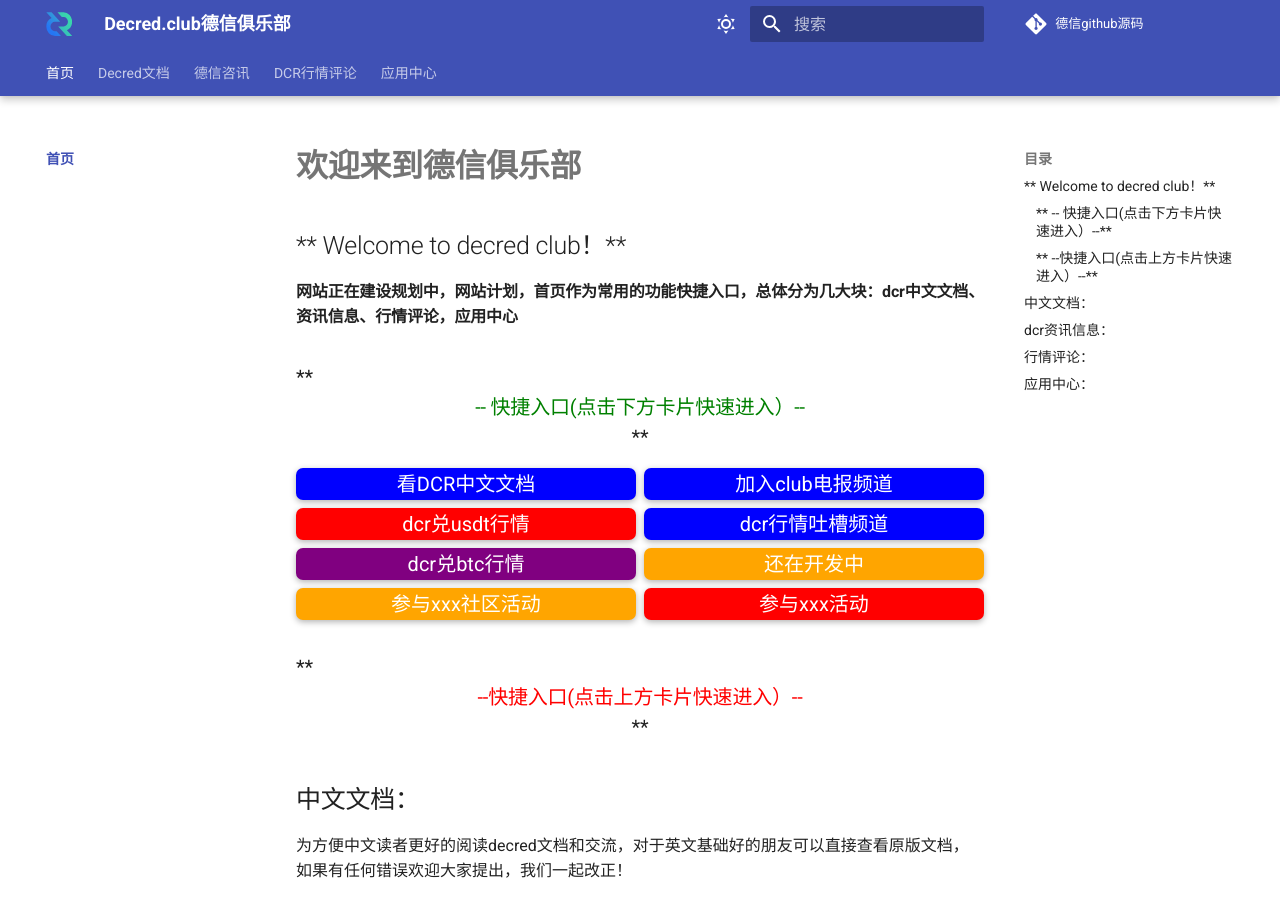
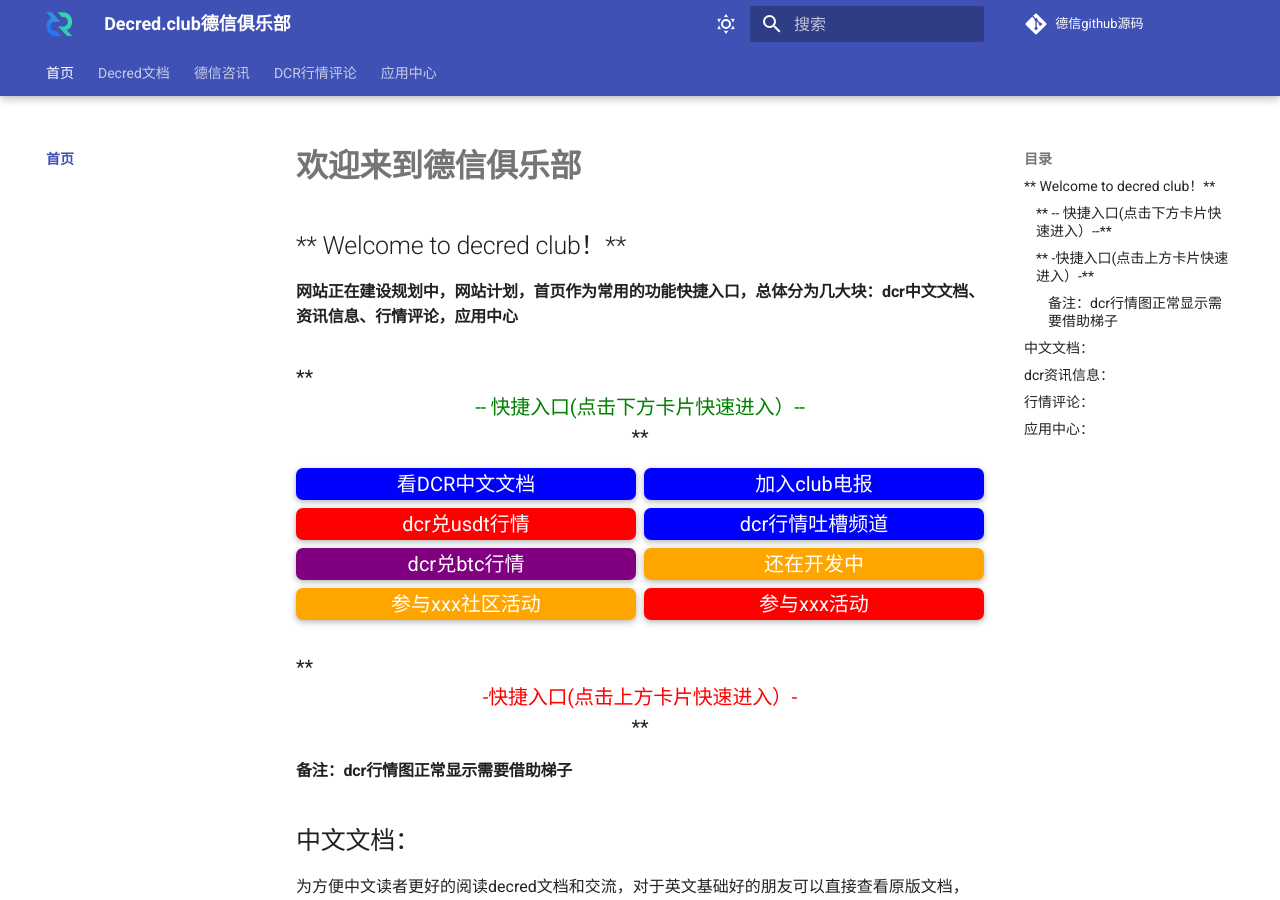
Before and after one commit to decredclub/decredclub, an MkDocs documentation site: the page built from docs/index.md, in a window 1280 px wide and 900 px high. Built offline with MkDocs 1.6.1 and Material for MkDocs 9.7.7, drawn with Linux system fonts in a browser that asks for light colours; comment, search, counter and statistics services are not loaded.

Commit message:
Update index.md

```diff
--- a/docs/index.md
+++ b/docs/index.md
@@ -84,7 +84,7 @@
       看DCR中文文档
     </div>
     <div class="grid-item green" onclick="location.href='https://t.me/decredclub'">
-      加入club电报频道
+      加入club电报
     </div>
     <div class="grid-item red" onclick="location.href='news/price/dcr-usdt/'">
       dcr兑usdt行情
@@ -108,7 +108,9 @@
 </body>
 </html>
 
-###  ** <center><font color=red>--快捷入口(点击上方卡片快速进入）--</font><center>**
+###  ** <center><font color=red>-快捷入口(点击上方卡片快速进入）-</font><center>**
+
+#### 备注：dcr行情图正常显示需要借助梯子
 ## 中文文档：
  为方便中文读者更好的阅读decred文档和交流，对于英文基础好的朋友可以直接查看原版文档，如果有任何错误欢迎大家提出，我们一起改正！
 ## dcr资讯信息：
```
